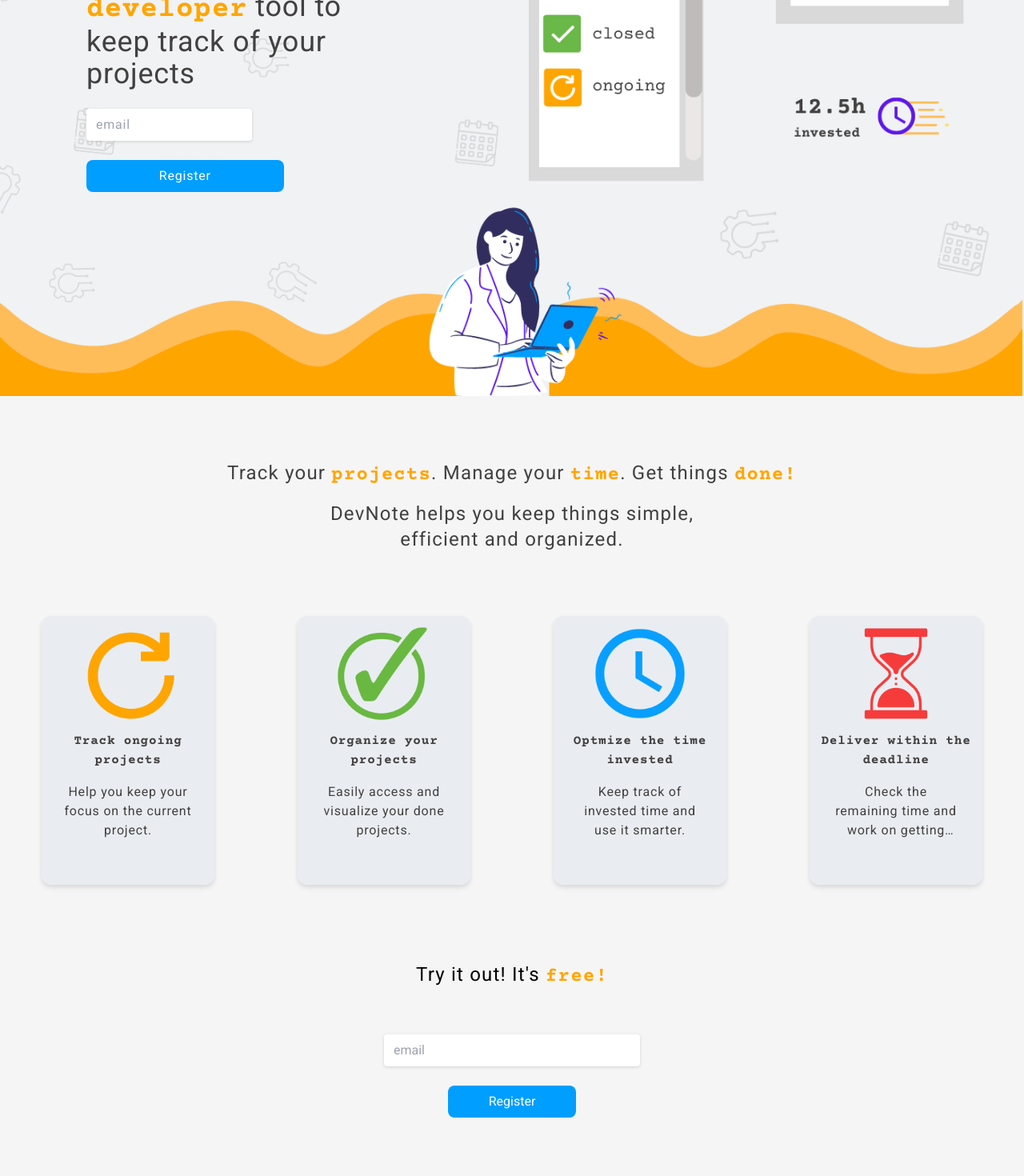
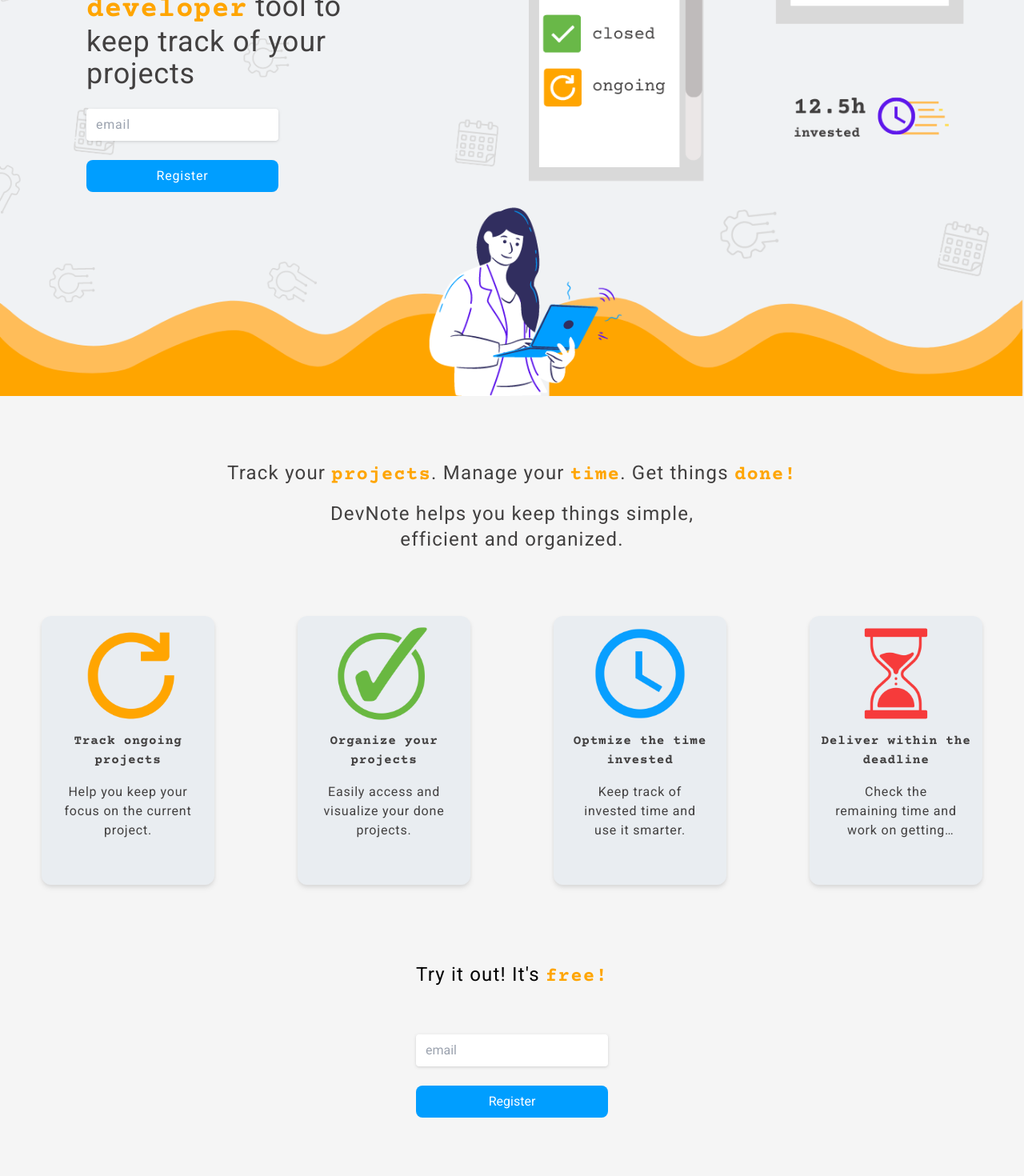
Before and after one commit to edukaki/devlist, a React (Create React App) app: page / in a window 1280 px wide. Shown: the part 300-1770 px from the top of the page at 80% size. Built offline with nearby package versions, Linux system fonts and the light colour scheme; no server answers.

Commit message:
feat(home): adjust buttons and input width

```diff
--- a/src/components/ButtonGeneric/index.jsx
+++ b/src/components/ButtonGeneric/index.jsx
@@ -5,7 +5,7 @@ const ButtonGeneric = (props) => {
         <button
             className={`${props.bgColor === 'blue' ? 'bg-blue hover:bg-sky-400 text-white focus:ring-blue' : props.bgColor} hover:-translate-y-0.5 transform focus:outline-none
             focus:ring focus:ring-offset-2 focus:ring-opacity-50 rounded-lg place-self-center
-            py-2 px-3 ${props.textColor} ${props.placeSelf} ${props.width}`}
+            py-2 px-3 ${props.textColor} ${props.width}`}
             type="button">{props.buttonName}</button>
     )
 }
--- a/src/components/InputGeneric/index.jsx
+++ b/src/components/InputGeneric/index.jsx
@@ -3,7 +3,7 @@ import React from 'react'
 const InputGeneric = (props) => {
     return (
         <input
-            className={`drop-shadow rounded py-2 px-3 ${props.margin} md:${props.placeSelf} lg:${props.width}`}
+            className={`drop-shadow rounded py-2 px-3 ${props.margin} ${props.width}`}
             type={props.type} placeholder={props.placeholder}></input>
     )
 }
--- a/src/pages/Home/index.jsx
+++ b/src/pages/Home/index.jsx
@@ -24,15 +24,17 @@ const Home = () => {
                 </picture>
 
                 {/* Hero Text */}
-                <div className='flex flex-col tracking-wider font-roboto space-y-6 p-5 ml-12 md:absolute md:top-10 left-10 md:w-6/12 xl:w-5/12 my-auto'>
+                <div className='flex flex-col tracking-wider my-auto font-roboto space-y-6 p-5 ml-12 md:absolute md:top-10 left-10 md:w-6/12 xl:w-5/12'>
                     <h1 className="font-courier font-bold text-4xl text-center pt-3 lg:text-5xl md:text-left lg:text-6xl">DevNote</h1>
                     <p className="text-xl text-center m-auto pt-6 sm:w-2/3 md:text-left md:m-0 lg:text-4xl">The ultimate <span className="font-courier uppercase font-bold text-orange">free</span> <span className="font-courier font-bold text-orange">developer</span> tool to keep track of your projects</p>
 
-                    {/* Hero Email Input */}
-                    <InputGeneric placeSelf="place-self-start" width="w-3/4" type="input" placeholder="email"></InputGeneric>
+                    <div class="max-w-[240px] space-y-6 mx-auto md:ml-0">
+                        {/* Hero Email Input */}
+                        <InputGeneric width="w-full" type="input" placeholder="email"></InputGeneric>
 
-                    {/* Hero Register Button */}
-                    <ButtonGeneric bgColor="blue" placeSelf="md:place-self-start" buttonName="Register" width="w-1/2"></ButtonGeneric>
+                        {/* Hero Register Button */}
+                        <ButtonGeneric bgColor="blue" buttonName="Register" width="w-full"></ButtonGeneric>
+                    </div>
                 </div>
             </section>
 
@@ -81,12 +83,14 @@ const Home = () => {
             <section className="my-24 flex flex-col w-6/12 space-y-6 items-center m-auto font-roboto md:text-left">
                 <h2 className="mb-8 text-2xl tracking-wider">Try it out! It's <span className="font-courier text-orange font-semibold">free!</span></h2>
 
-                {/* Call to Action Email Input */}
-                <InputGeneric placeSelf="place-self-center" margin="m-auto" width="w-6/12" type="input" placeholder="email"></InputGeneric>
+                <div class="max-w-[240px] space-y-6">
+                    {/* Call to Action Email Input */}
+                    <InputGeneric margin="m-auto" width="w-full" type="input" placeholder="email"></InputGeneric>
 
-                {/* Call to Action Register Button */}
-                <ButtonGeneric bgColor="blue" placeSelf="place-self-start" buttonName="Register" width="w-3/12">
-                </ButtonGeneric>
+                    {/* Call to Action Register Button */}
+                    <ButtonGeneric bgColor="blue" buttonName="Register" width="w-full">
+                    </ButtonGeneric>
+                </div>
             </section>
         </main>
     )
```
